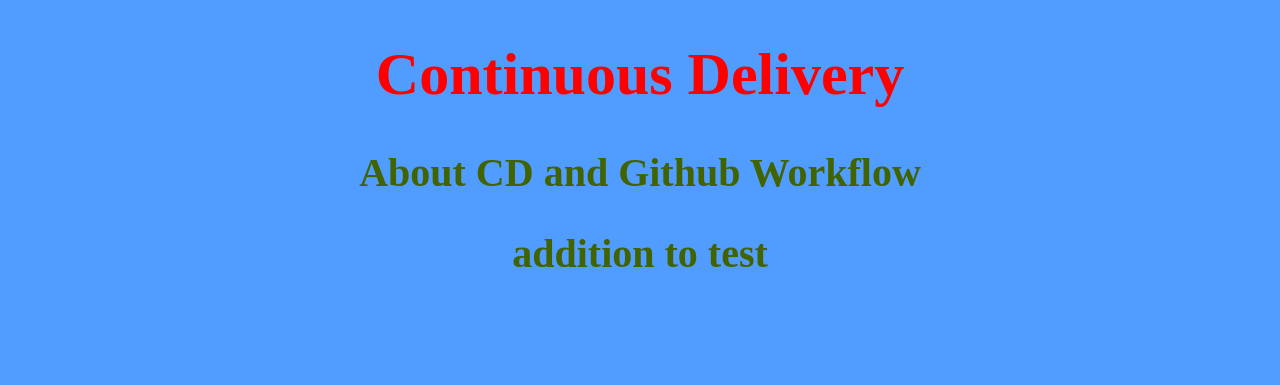
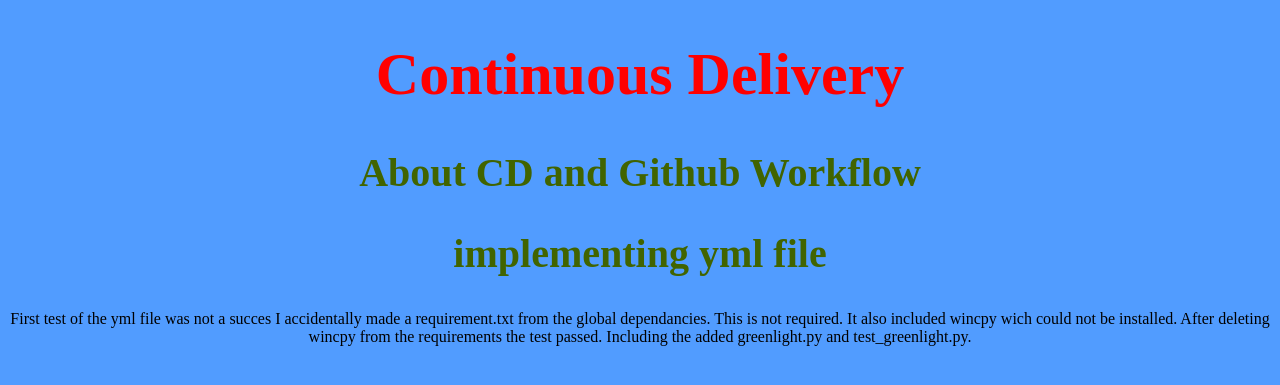
Before and after one commit to hwk246/cd, a Flask app: page /about/ in a window 1280 px wide. Shown: the top 385 px of the page. Run offline with Flask 2, Linux system fonts and the light colour scheme.

Commit message:
requirements shortlist

```diff
--- a/templates/about.html
+++ b/templates/about.html
@@ -1,5 +1,12 @@
 {% extends "base.html" %} {% block content %}
 <h2>About CD and Github Workflow</h2>
-<h2>addition to test</h2>
+<h2>implementing yml file</h2>
+<p>
+  First test of the yml file was not a succes I accidentally made a
+  requirement.txt from the global dependancies. This is not required. It also
+  included wincpy wich could not be installed. After deleting wincpy from the
+  requirements the test passed. Including the added greenlight.py and
+  test_greenlight.py.
+</p>
 
 {% endblock content %}
```
Also changed, not shown: requirements.txt (+4 -23 lines), 2 other files.
